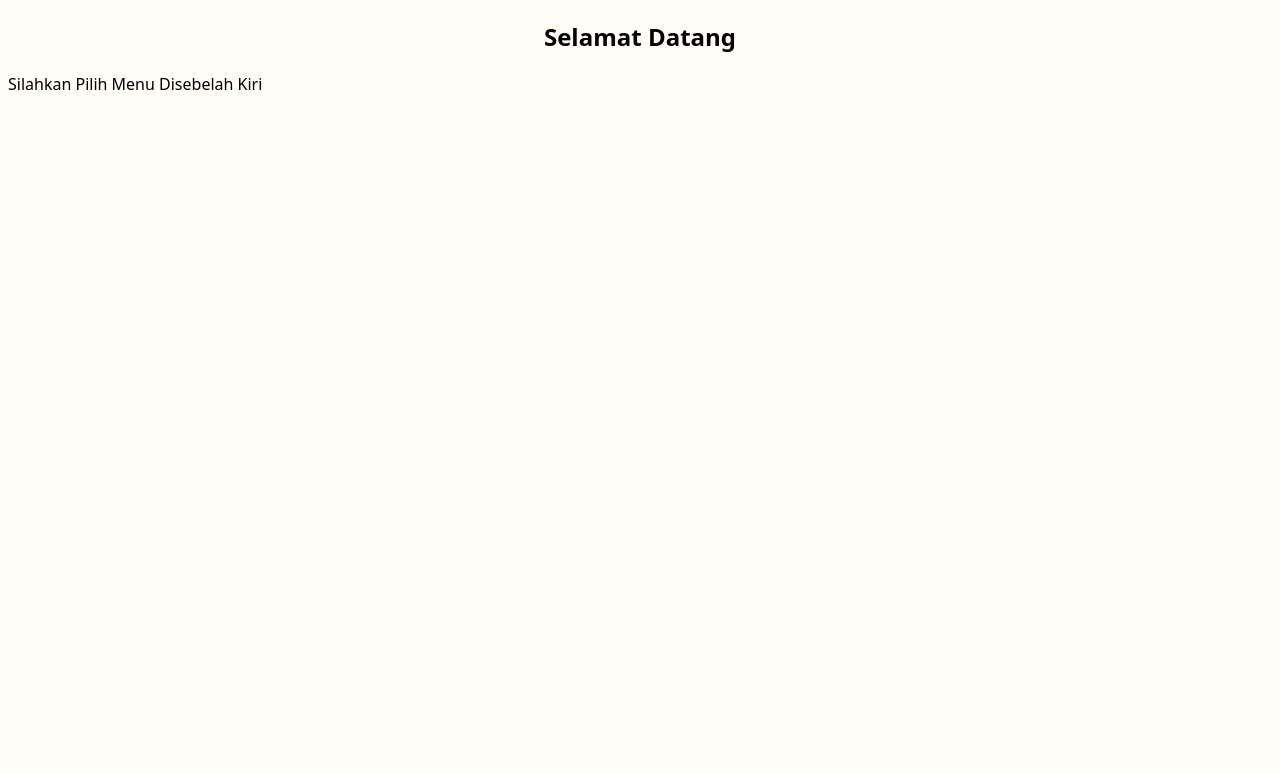
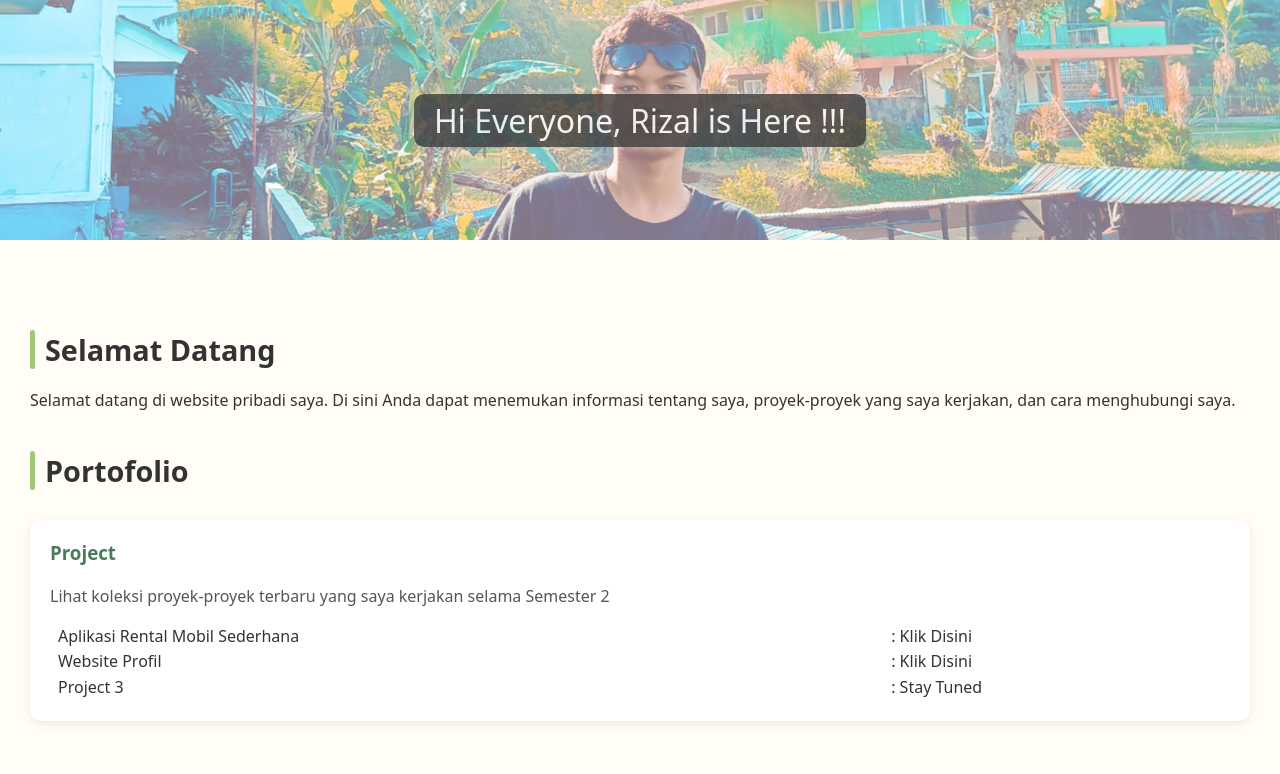
Before and after one commit to RizlH/1124160208-Tugas-HTML5-Layout, a plain HTML site: page content.html in a window 1280 px wide. Drawn offline with Linux system fonts and the light colour scheme.

Commit message:
8. Upgrade File content.html

```diff
--- a/content.html
+++ b/content.html
@@ -8,15 +8,164 @@
         body {
             font-family: system-ui, -apple-system, BlinkMacSystemFont, 'Segoe UI', Roboto, Oxygen, Ubuntu, Cantarell, 'Open Sans', 'Helvetica Neue', sans-serif;
             background-color: #FFFDF6;
+            margin: 0;
+            padding: 0;
+            color: #333;
         }
 
-        h2 {
+        .button {
+            background-color: rgb(61, 61, 61);
+            opacity: 0.8;
+            border-radius: 10px;
+            padding: 5px 20px;
+            color: #fff;
+            text-decoration: none;
+            display: inline-block;
+            font-weight: 500;
+        }
+
+        header {
+            background: url("image/me.jpg");
+            height: 30vh;
+            background-position: center center;
+            background-size: cover;
+            background-repeat: no-repeat;
+            position: relative;
+            margin-bottom: 30px;
+        }
+
+        .header-opacity {
+            background-color: #ffffff;
+            width: 100%;
+            height: 100%;
+            position: absolute;
+            opacity: 0.45;
+            top: 0;
+            left: 0;
+        }
+
+        .header-ultraman {
+            position: absolute;
+            top: 0;
+            left: 0;
+            display: flex;
+            width: 100%;
+            height: 100%;
+            justify-content: center;
+            align-items: center;
+            flex-direction: column;
             text-align: center;
+        }
+
+        .header-ultraman > h3 {
+            color: #fff;
+            font-size: 2rem;
+            font-family: system-ui, -apple-system, BlinkMacSystemFont, 'Segoe UI', Roboto, Oxygen, Ubuntu, Cantarell, 'Open Sans', 'Helvetica Neue', sans-serif;
+            margin: 10px 0;
+        }
+
+        .content-container {
+            padding: 20px 30px;
+        }
+
+        .featured-section {
+            display: grid;
+            gap: 25px;
+            margin: 30px 0;
+        }
+
+        .featured-card {
+            background-color: #fff;
+            border-radius: 12px;
+            box-shadow: 0 3px 10px rgba(0,0,0,0.08);
+            padding: 20px;
+            transition: transform 0.3s ease;
+        }
+
+        .featured-card:hover {
+            transform: translateY(-5px);
+        }
+
+        .featured-card h3 {
+            color: #4A7C59;
+            margin-top: 0;
+        }
+
+        .featured-card p {
+            color: #555;
+            line-height: 1.5;
+        }
+
+        .section-title {
+            font-size: 1.8rem;
+            color: #333;
+            margin: 40px 0 20px;
+            position: relative;
+            padding-left: 15px;
+        }
+
+        .section-title::before {
+            content: "";
+            position: absolute;
+            left: 0;
+            top: 0;
+            height: 100%;
+            width: 5px;
+            background-color: #A0C878;
+            border-radius: 3px;
+        }
+
+        table {
+            font-family: system-ui, -apple-system, BlinkMacSystemFont, 'Segoe UI', Roboto, Oxygen, Ubuntu, Cantarell, 'Open Sans', 'Helvetica Neue', sans-serif;
+            width: 100%;
+            border-collapse: collapse;
+        }
+
+        th, td {
+            padding: 8px;
+            text-align: left;
+            line-height: 0.6;
+        }
+
+        a {
+            text-decoration: none;
+            color: #333;
         }
     </style>
 </head>
 <body>
-    <h2>Selamat Datang</h2>
-    <p>Silahkan Pilih Menu Disebelah Kiri</p>
+    <header>
+        <div class="header-opacity"></div>
+        <div class="header-ultraman">
+            <h3><a class="button button-x1">Hi Everyone, Rizal is Here !!!</a></h3>
+        </div>
+    </header>
+
+    <div class="content-container">
+        <h2 class="section-title">Selamat Datang</h2>
+        <p>Selamat datang di website pribadi saya. Di sini Anda dapat menemukan informasi tentang saya, proyek-proyek yang saya kerjakan, dan cara menghubungi saya.</p>
+
+        <h2 class="section-title">Portofolio</h2>
+        <div class="featured-section">
+            <div class="featured-card">
+                <h3>Project</h3>
+                <p>Lihat koleksi proyek-proyek terbaru yang saya kerjakan selama Semester 2</p>
+                <table>
+                    <tr>
+                        <td>Aplikasi Rental Mobil Sederhana</td>
+                        <td><a href="https://github.com/RizlH/Python_RentalMobil" target="_blank">: Klik Disini</a></td>
+                    </tr>
+                    <tr>
+                        <td>Website Profil</td>
+                        <td><a href="https://github.com/RizlH/1124160208-UTS" target="_blank">: Klik Disini</a></td>
+                    </tr>
+                    <tr>
+                        <td>Project 3</td>
+                        <td>: Stay Tuned</td>
+                    </tr>
+                </table>
+            </div>
+        </div>
+    </div>
 </body>
 </html>
```
Also changed, not shown: index.html (+1 -1 lines).
